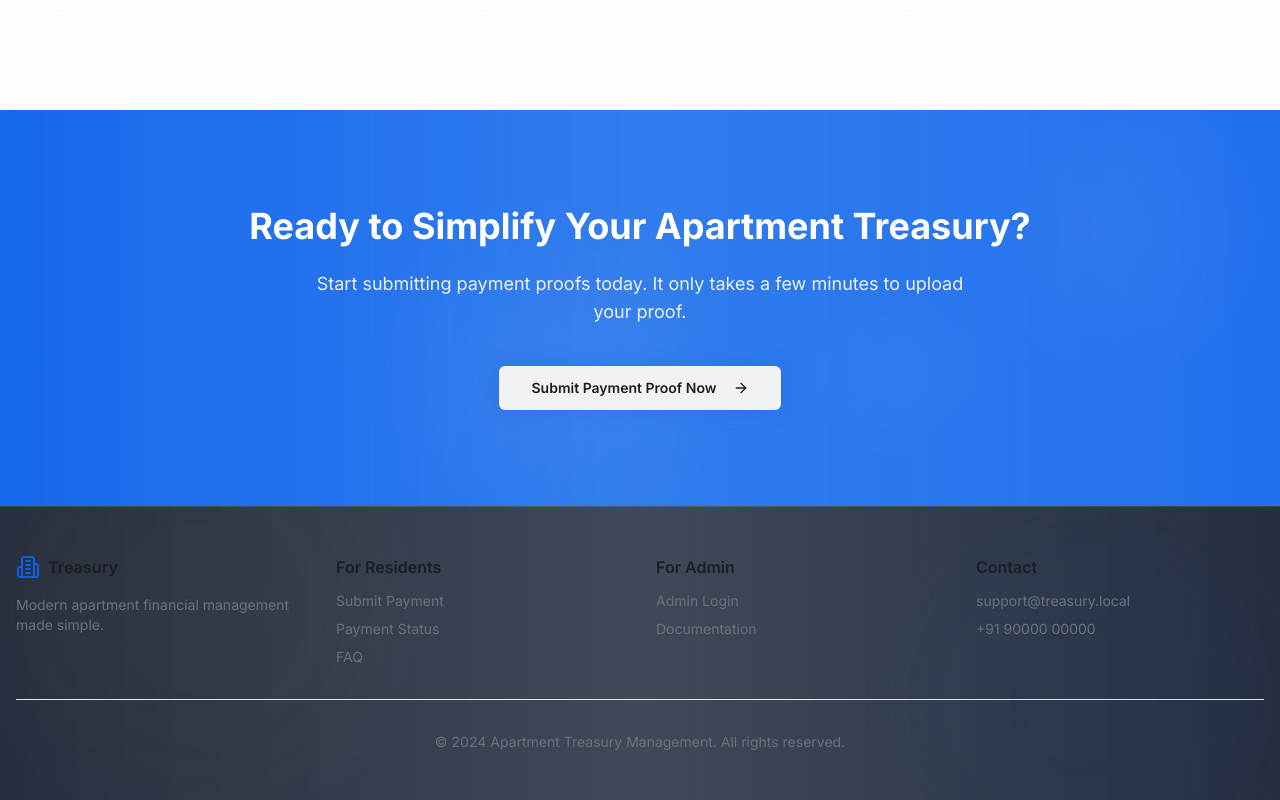
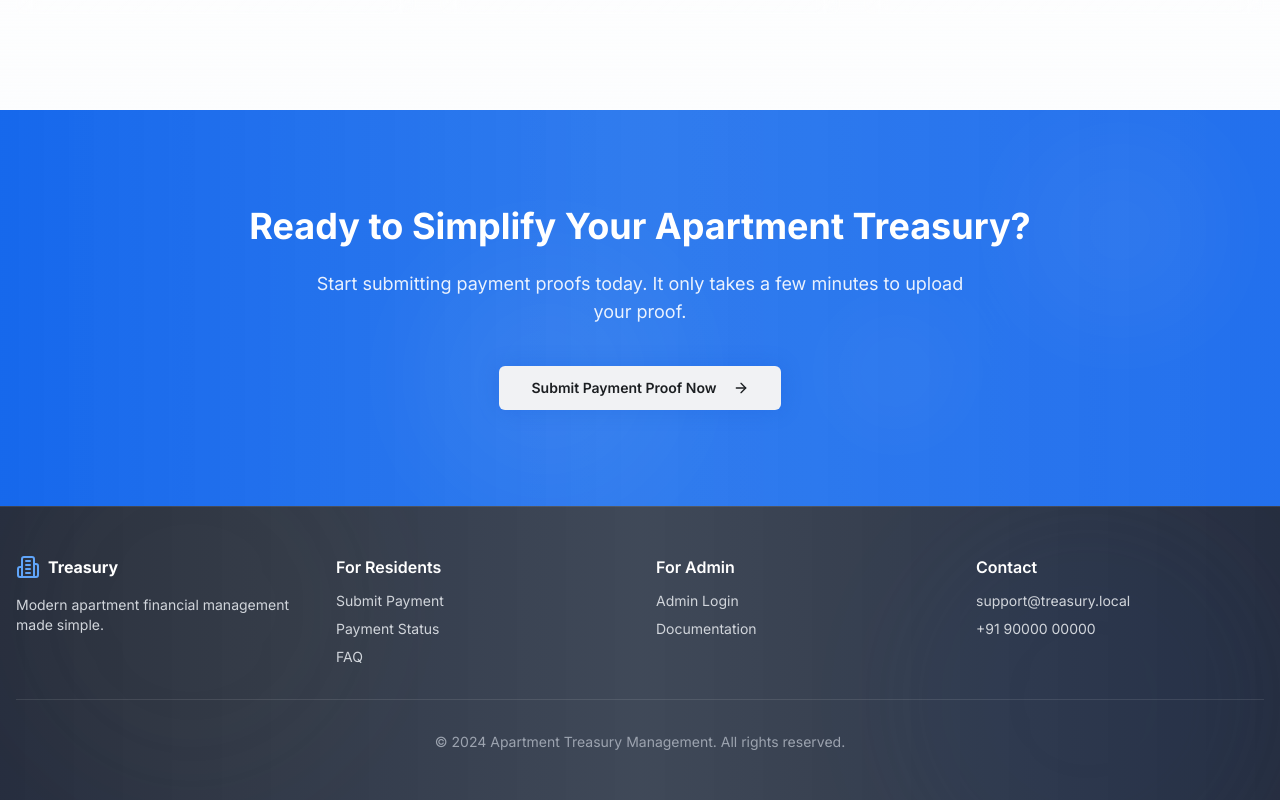
Before and after one commit to varshith14332/apartment_bills, a React (Vite) app: page / in a window 1280 px wide. Shown: the part 1919-2719 px from the top of the page. Built offline with nearby package versions, Linux system fonts and the light colour scheme.

Commit message:
completionId: cgen-962d65f14d4c44d4ad93b90eeed56fa5
cgen-962d65f14d4c44d4ad93b90eeed56fa5

```diff
--- a/client/pages/Home.tsx
+++ b/client/pages/Home.tsx
@@ -445,70 +445,70 @@ export default function Home() {
           <div className="absolute top-0 right-0 w-96 h-96 bg-primary/20 rounded-full filter blur-3xl"></div>
           <div className="absolute bottom-0 left-0 w-96 h-96 bg-accent/10 rounded-full filter blur-3xl"></div>
         </div>
-        <div className="container mx-auto px-4">
+        <div className="container mx-auto px-4 relative z-10">
           <div
             className="grid md:grid-cols-4 gap-8 mb-8 fade-in"
             style={{ animationDelay: "0.6s" }}
           >
             <div>
               <div className="flex items-center gap-2 mb-4">
-                <Building2 className="w-6 h-6 text-primary" />
-                <span className="font-bold text-foreground">Treasury</span>
+                <Building2 className="w-6 h-6 text-blue-400" />
+                <span className="font-bold text-white">Treasury</span>
               </div>
-              <p className="text-sm text-muted-foreground">
+              <p className="text-sm text-gray-300">
                 Modern apartment financial management made simple.
               </p>
             </div>
             <div>
-              <h4 className="font-semibold text-foreground mb-3">
+              <h4 className="font-semibold text-white mb-3">
                 For Residents
               </h4>
-              <ul className="space-y-2 text-sm text-muted-foreground">
+              <ul className="space-y-2 text-sm text-gray-300">
                 <li>
                   <Link
                     to="/submit-payment"
-                    className="hover:text-primary transition"
+                    className="hover:text-blue-400 transition"
                   >
                     Submit Payment
                   </Link>
                 </li>
                 <li>
-                  <a href="#" className="hover:text-primary transition">
+                  <a href="#" className="hover:text-blue-400 transition">
                     Payment Status
                   </a>
                 </li>
                 <li>
-                  <a href="#" className="hover:text-primary transition">
+                  <a href="#" className="hover:text-blue-400 transition">
                     FAQ
                   </a>
                 </li>
               </ul>
             </div>
             <div>
-              <h4 className="font-semibold text-foreground mb-3">For Admin</h4>
-              <ul className="space-y-2 text-sm text-muted-foreground">
+              <h4 className="font-semibold text-white mb-3">For Admin</h4>
+              <ul className="space-y-2 text-sm text-gray-300">
                 <li>
                   <Link
                     to="/admin/login"
-                    className="hover:text-primary transition"
+                    className="hover:text-blue-400 transition"
                   >
                     Admin Login
                   </Link>
                 </li>
                 <li>
-                  <a href="#" className="hover:text-primary transition">
+                  <a href="#" className="hover:text-blue-400 transition">
                     Documentation
                   </a>
                 </li>
               </ul>
             </div>
             <div>
-              <h4 className="font-semibold text-foreground mb-3">Contact</h4>
-              <ul className="space-y-2 text-sm text-muted-foreground">
+              <h4 className="font-semibold text-white mb-3">Contact</h4>
+              <ul className="space-y-2 text-sm text-gray-300">
                 <li>
                   <a
                     href="mailto:support@treasury.local"
-                    className="hover:text-primary transition"
+                    className="hover:text-blue-400 transition"
                   >
                     support@treasury.local
                   </a>
@@ -516,7 +516,7 @@ export default function Home() {
                 <li>
                   <a
                     href="tel:+91-90000-00000"
-                    className="hover:text-primary transition"
+                    className="hover:text-blue-400 transition"
                   >
                     +91 90000 00000
                   </a>
@@ -524,7 +524,7 @@ export default function Home() {
               </ul>
             </div>
           </div>
-          <div className="border-t border-border pt-8 text-center text-sm text-muted-foreground">
+          <div className="border-t border-white/10 pt-8 text-center text-sm text-gray-400">
             <p>© 2024 Apartment Treasury Management. All rights reserved.</p>
           </div>
         </div>
```
